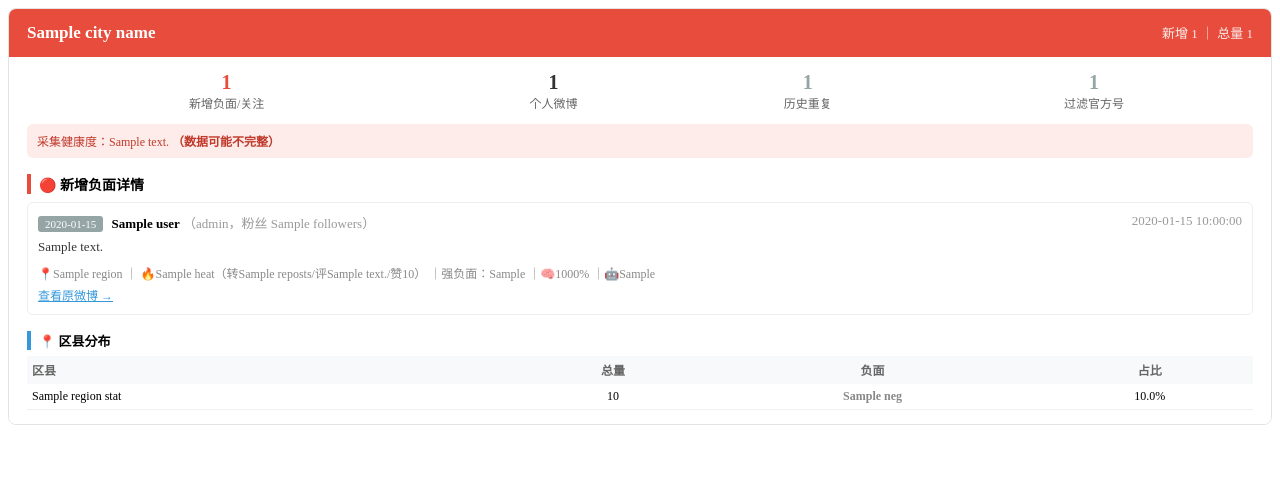
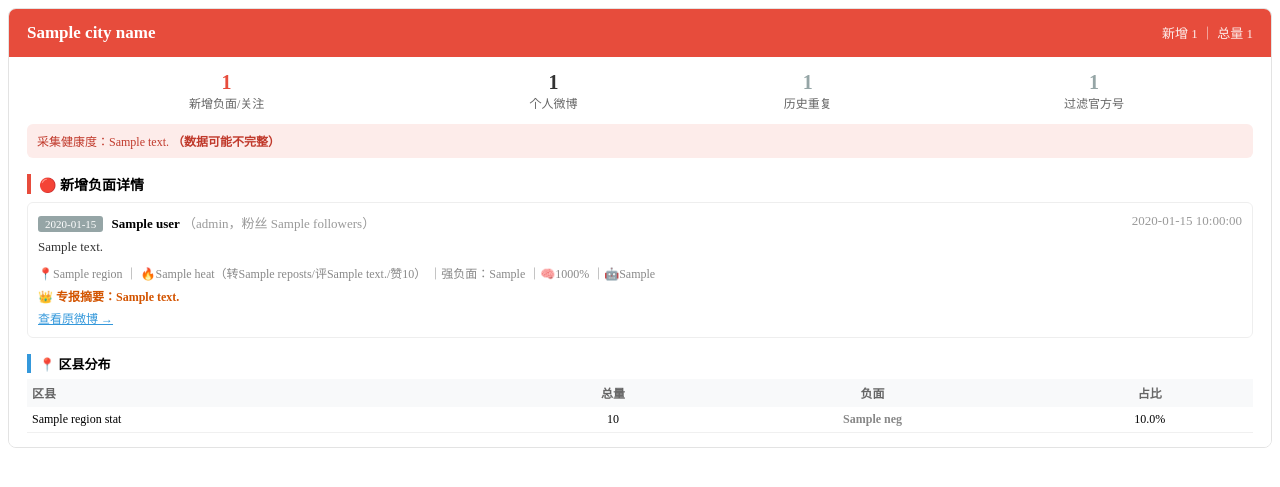
Before and after one commit to kiwi-lilo/weibomonitor, a Python web app: template templates/city_section.html.j2 in a window 1280 px wide. Shown: the top 487 px of the page. Run offline with Jinja, Linux system fonts and the light colour scheme; the template is opened without the code that fills it: most values are stand-ins (such as "Sample title", 1, 10 or a date in 2020).

Commit message:
Update city_section.html.j2

```diff
--- a/templates/city_section.html.j2
+++ b/templates/city_section.html.j2
@@ -38,6 +38,8 @@
       {% if w.strong_neg %}｜强负面：{{ w.strong_neg|join('、') }}{% endif %}
       {% if w.model_score is not none %}｜🧠{{ '%.0f'|format(w.model_score*100) }}%{% endif %}
       {% if w.llm_reason %}｜🤖{{ w.llm_reason }}{% endif %}
+      <!-- ✅ 若该条被选入专报，高亮显示总结 -->
+      {% if w.summary %}<div style="margin-top:5px;color:#d35400;font-weight:bold;">👑 专报摘要：{{ w.summary }}</div>{% endif %}
     </div>
     <div style="margin-top:4px;"><a href="{{ w.url }}" style="color:#3498db;font-size:12px;">查看原微博 →</a></div>
   </div>
```
Lines whose indentation alone changed are shown as unchanged.
